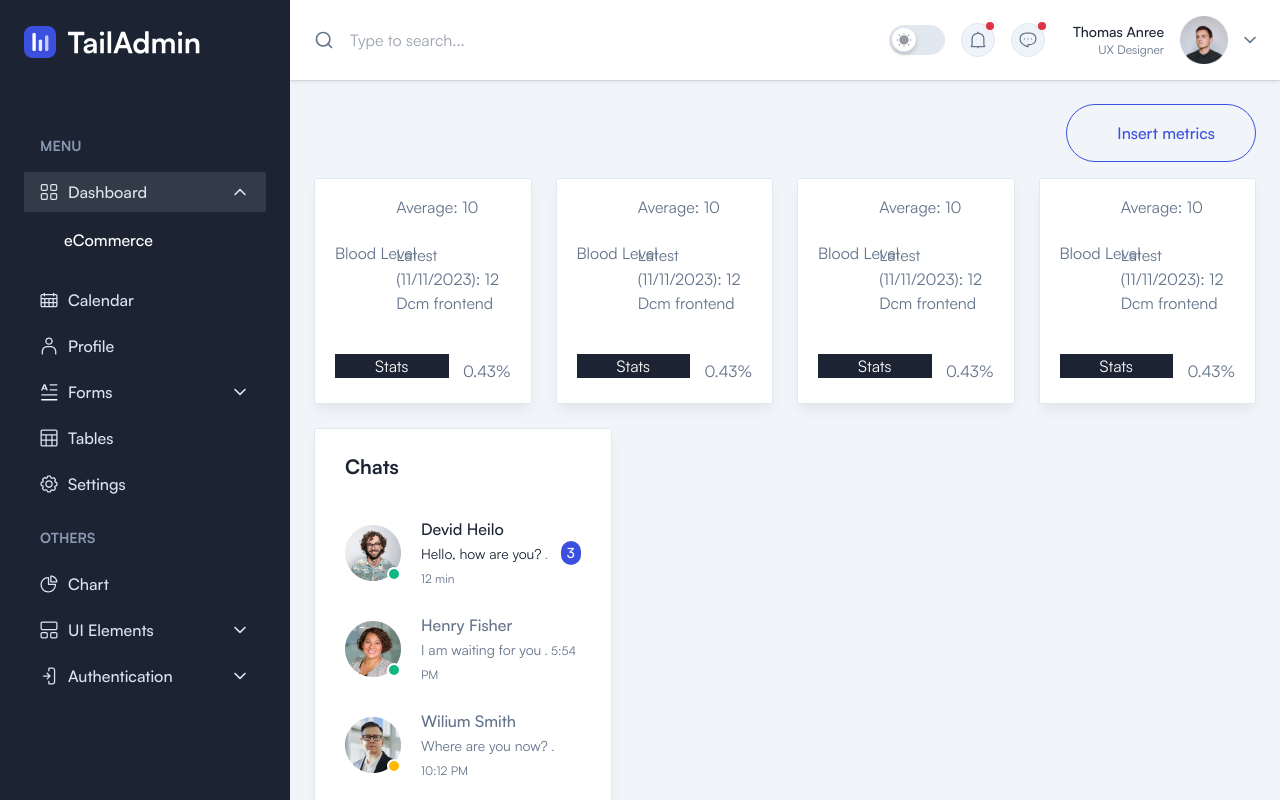
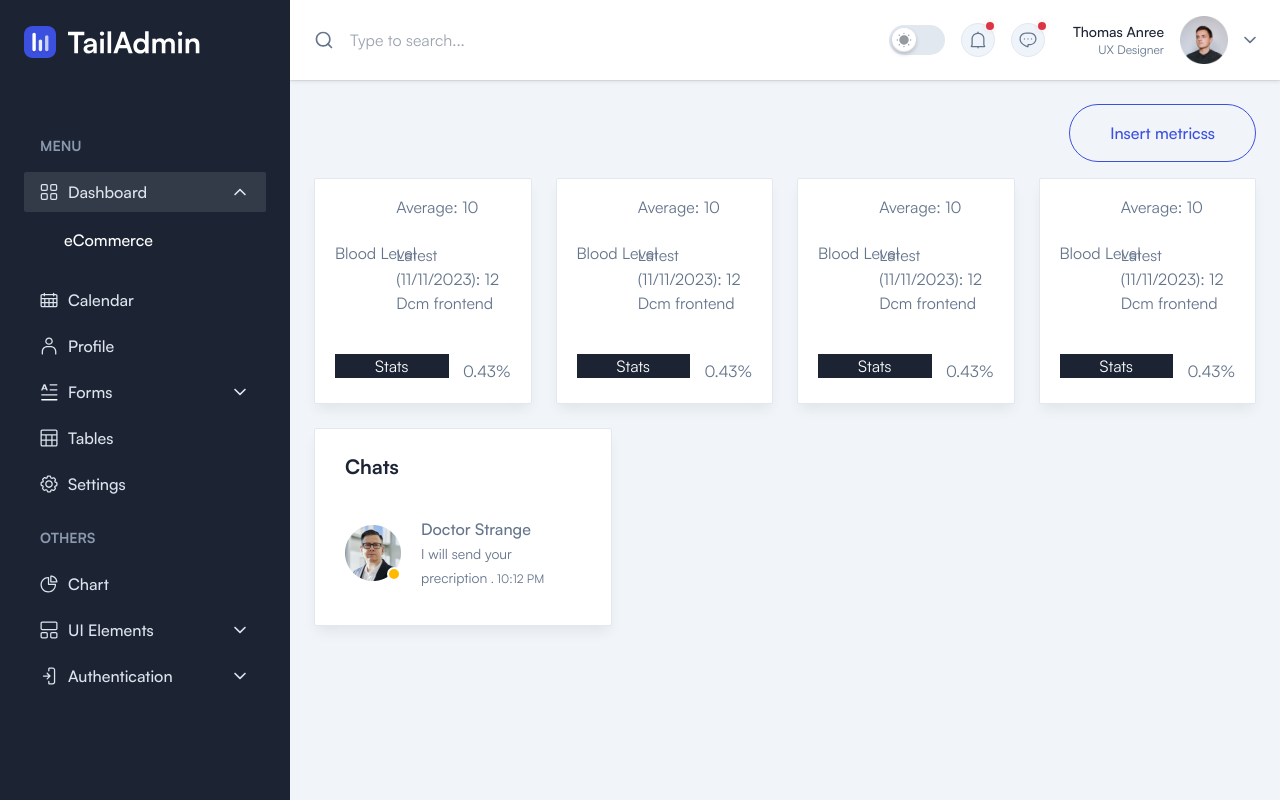
Before and after one commit to anhtumai/diabeater-patient-frontend, a React (Vite) app: page / in a window 1280 px wide. Built offline with nearby package versions, Linux system fonts and the light colour scheme.

Commit message:
Add Insert New Metrics Modal

```diff
--- a/package.json
+++ b/package.json
@@ -14,6 +14,7 @@
     "url": "https://tailadmin.com"
   },
   "dependencies": {
+    "@headlessui/react": "^1.7.17",
     "apexcharts": "^3.41.0",
     "headlessui": "^0.0.0",
     "jsvectormap": "^1.5.3",
--- a/src/components/ChatCard.tsx
+++ b/src/components/ChatCard.tsx
@@ -18,125 +18,16 @@
           className="flex items-center gap-5 py-3 px-7.5 hover:bg-gray-3 dark:hover:bg-meta-4"
         >
           <div className="relative h-14 w-14 rounded-full">
-            <img src={UserThree} alt="User" />
-            <span className="absolute right-0 bottom-0 h-3.5 w-3.5 rounded-full border-2 border-white bg-meta-3"></span>
-          </div>
-
-          <div className="flex flex-1 items-center justify-between">
-            <div>
-              <h5 className="font-medium text-black dark:text-white">
-                Devid Heilo
-              </h5>
-              <p>
-                <span className="text-sm text-black dark:text-white">
-                  Hello, how are you?
-                </span>
-                <span className="text-xs"> . 12 min</span>
-              </p>
-            </div>
-            <div className="flex h-6 w-6 items-center justify-center rounded-full bg-primary">
-              <span className="text-sm font-medium text-white">3</span>
-            </div>
-          </div>
-        </Link>
-        <Link
-          to="/"
-          className="flex items-center gap-5 py-3 px-7.5 hover:bg-gray-3 dark:hover:bg-meta-4"
-        >
-          <div className="relative h-14 w-14 rounded-full">
-            <img src={UserFour} alt="User" />
-            <span className="absolute right-0 bottom-0 h-3.5 w-3.5 rounded-full border-2 border-white bg-meta-3"></span>
-          </div>
-
-          <div className="flex flex-1 items-center justify-between">
-            <div>
-              <h5 className="font-medium">Henry Fisher</h5>
-              <p>
-                <span className="text-sm">I am waiting for you</span>
-                <span className="text-xs"> . 5:54 PM</span>
-              </p>
-            </div>
-          </div>
-        </Link>
-        <Link
-          to="/"
-          className="flex items-center gap-5 py-3 px-7.5 hover:bg-gray-3 dark:hover:bg-meta-4"
-        >
-          <div className="relative h-14 w-14 rounded-full">
             <img src={UserFive} alt="User" />
             <span className="absolute right-0 bottom-0 h-3.5 w-3.5 rounded-full border-2 border-white bg-meta-6"></span>
           </div>
 
           <div className="flex flex-1 items-center justify-between">
             <div>
-              <h5 className="font-medium">Wilium Smith</h5>
+              <h5 className="font-medium">Doctor Strange</h5>
               <p>
-                <span className="text-sm">Where are you now?</span>
+                <span className="text-sm">I will send your precription</span>
                 <span className="text-xs"> . 10:12 PM</span>
-              </p>
-            </div>
-          </div>
-        </Link>
-        <Link
-          to="/"
-          className="flex items-center gap-5 py-3 px-7.5 hover:bg-gray-3 dark:hover:bg-meta-4"
-        >
-          <div className="relative h-14 w-14 rounded-full">
-            <img src={UserOne} alt="User" />
-            <span className="absolute right-0 bottom-0 h-3.5 w-3.5 rounded-full border-2 border-white bg-meta-3"></span>
-          </div>
-
-          <div className="flex flex-1 items-center justify-between">
-            <div>
-              <h5 className="font-medium text-black dark:text-white">
-                Henry Deco
-              </h5>
-              <p>
-                <span className="text-sm text-black dark:text-white">
-                  Thank you so much!
-                </span>
-                <span className="text-xs"> . Sun</span>
-              </p>
-            </div>
-            <div className="flex h-6 w-6 items-center justify-center rounded-full bg-primary">
-              <span className="text-sm font-medium text-white">2</span>
-            </div>
-          </div>
-        </Link>
-        <Link
-          to="/"
-          className="flex items-center gap-5 py-3 px-7.5 hover:bg-gray-3 dark:hover:bg-meta-4"
-        >
-          <div className="relative h-14 w-14 rounded-full">
-            <img src={UserTwo} alt="User" />
-            <span className="absolute right-0 bottom-0 h-3.5 w-3.5 rounded-full border-2 border-white bg-meta-7"></span>
-          </div>
-
-          <div className="flex flex-1 items-center justify-between">
-            <div>
-              <h5 className="font-medium">Jubin Jack</h5>
-              <p>
-                <span className="text-sm">I really love that!</span>
-                <span className="text-xs"> . Oct 23</span>
-              </p>
-            </div>
-          </div>
-        </Link>
-        <Link
-          to="/"
-          className="flex items-center gap-5 py-3 px-7.5 hover:bg-gray-3 dark:hover:bg-meta-4"
-        >
-          <div className="relative h-14 w-14 rounded-full">
-            <img src={UserFive} alt="User" />
-            <span className="absolute right-0 bottom-0 h-3.5 w-3.5 rounded-full border-2 border-white bg-meta-6"></span>
-          </div>
-
-          <div className="flex flex-1 items-center justify-between">
-            <div>
-              <h5 className="font-medium">Wilium Smith</h5>
-              <p>
-                <span className="text-sm">Where are you now?</span>
-                <span className="text-xs"> . Sep 20</span>
               </p>
             </div>
           </div>
--- a/src/pages/Dashboard/ECommerce.tsx
+++ b/src/pages/Dashboard/ECommerce.tsx
@@ -1,27 +1,133 @@
+import { useState, Fragment } from 'react';
 import { Link } from 'react-router-dom';
 
+import { Dialog, Transition } from '@headlessui/react';
+
 import { MetricCard } from '../../components/CardOne';
-import CardFour from '../../components/CardFour.tsx';
-import CardOne from '../../components/CardOne.tsx';
-import CardThree from '../../components/CardThree.tsx';
-import CardTwo from '../../components/CardTwo.tsx';
-import ChartOne from '../../components/ChartOne.tsx';
-import ChartThree from '../../components/ChartThree.tsx';
-import ChartTwo from '../../components/ChartTwo.tsx';
 import ChatCard from '../../components/ChatCard.tsx';
-import MapOne from '../../components/MapOne.tsx';
-import TableOne from '../../components/TableOne.tsx';
-import ChartBMI from '../../components/ChartBMI';
 
-const InsertNewDataButton = () => {
+const InsertMetricModal: React.FC = () => {
+  const [isOpen, setIsOpen] = useState(false);
+
+  function closeModal() {
+    setIsOpen(false);
+  }
+
+  function openModal() {
+    setIsOpen(true);
+  }
+
   return (
-    <Link
-      to="#"
-      className="inline-flex ml-auto items-center justify-center gap-2.5 rounded-full border border-primary py-4 px-10 text-center font-medium text-primary hover:bg-opacity-90 lg:px-8 xl:px-10"
-    >
-      <span></span>
-      Insert metrics
-    </Link>
+    <>
+      <div
+        className="inline-flex ml-auto items-center justify-center gap-2.5 rounded-full border border-primary py-4 px-10 text-center font-medium text-primary hover:bg-opacity-90 lg:px-8 xl:px-10"
+        onClick={openModal}
+      >
+        Insert metricss
+      </div>
+
+      <Transition appear show={isOpen} as={Fragment}>
+        <Dialog as="div" className="relative z-10" onClose={closeModal}>
+          <Transition.Child
+            as={Fragment}
+            enter="ease-out duration-300"
+            enterFrom="opacity-0"
+            enterTo="opacity-100"
+            leave="ease-in duration-200"
+            leaveFrom="opacity-100"
+            leaveTo="opacity-0"
+          >
+            <div className="fixed inset-0 bg-black/25" />
+          </Transition.Child>
+
+          <div className="fixed inset-0 overflow-y-auto">
+            <div className="flex min-h-full items-center justify-center p-4 text-center">
+              <Transition.Child
+                as={Fragment}
+                enter="ease-out duration-300"
+                enterFrom="opacity-0 scale-95"
+                enterTo="opacity-100 scale-100"
+                leave="ease-in duration-200"
+                leaveFrom="opacity-100 scale-100"
+                leaveTo="opacity-0 scale-95"
+              >
+                <Dialog.Panel className="w-full max-w-md transform overflow-hidden text-left align-middle shadow-xl trannsition-all rounded-sm border border-stroke bg-white shadow-default dark:border-strokedark dark:bg-boxdark">
+                  <Dialog.Title
+                    as="h3"
+                    className="text-lg font-medium leading-6 text-gray-900"
+                  >
+                    Insert metrics
+                  </Dialog.Title>
+                  <div className="mt-2">
+                    <form action="#">
+                      <div className="rounded-sm border border-stroke bg-white shadow-default dark:border-strokedark dark:bg-boxdark">
+                        <div className="flex flex-col gap-5.5 p-6.5">
+                          <div>
+                            <label className="mb-3 block text-black dark:text-white">
+                              Glucose Level (mg/dL)
+                            </label>
+                            <input
+                              type="number"
+                              step={0.01}
+                              placeholder="Glucose Level"
+                              className="w-full rounded-lg border-[1.5px] border-stroke bg-transparent py-3 px-5 font-medium outline-none transition focus:border-primary active:border-primary disabled:cursor-default disabled:bg-whiter dark:border-form-strokedark dark:bg-form-input dark:focus:border-primary"
+                            />
+                          </div>
+                          <div>
+                            <label className="mb-3 block text-black dark:text-white">
+                              A1C level (mg/dL)
+                            </label>
+                            <input
+                              type="number"
+                              step={0.01}
+                              placeholder="A1C level"
+                              className="w-full rounded-lg border-[1.5px] border-stroke bg-transparent py-3 px-5 font-medium outline-none transition focus:border-primary active:border-primary disabled:cursor-default disabled:bg-whiter dark:border-form-strokedark dark:bg-form-input dark:focus:border-primary"
+                            />
+                          </div>
+
+                          <div>
+                            <label className="mb-3 block text-black dark:text-white">
+                              Weight (kg)
+                            </label>
+                            <input
+                              type="number"
+                              placeholder="Weight"
+                              className="w-full rounded-lg border-[1.5px] border-stroke bg-transparent py-3 px-5 font-medium outline-none transition focus:border-primary active:border-primary disabled:cursor-default disabled:bg-whiter dark:border-form-strokedark dark:bg-form-input dark:focus:border-primary"
+                            />
+                          </div>
+
+                          <div>
+                            <label className="mb-3 block text-black dark:text-white">
+                              Height (m)
+                            </label>
+                            <input
+                              type="number"
+                              step={0.01}
+                              placeholder="Height"
+                              className="w-full rounded-lg border-[1.5px] border-stroke bg-transparent py-3 px-5 font-medium outline-none transition focus:border-primary active:border-primary disabled:cursor-default disabled:bg-whiter dark:border-form-strokedark dark:bg-form-input dark:focus:border-primary"
+                            />
+                          </div>
+                        </div>
+                      </div>
+                    </form>
+                  </div>
+
+                  <div className="mt-4">
+                    <button
+                      type="button"
+                      className="inline-flex justify-center rounded-md border border-transparent bg-blue-100 px-4 py-2 text-sm font-medium text-blue-900 hover:bg-blue-200 focus:outline-none focus-visible:ring-2 focus-visible:ring-blue-500 focus-visible:ring-offset-2"
+                      onClick={closeModal}
+                    >
+                      Submit
+                    </button>
+                  </div>
+                </Dialog.Panel>
+              </Transition.Child>
+            </div>
+          </div>
+        </Dialog>
+      </Transition>
+    </>
   );
 };
 
@@ -42,7 +148,7 @@
   return (
     <>
       <div className="grid grid-cols w-full mb-4">
-        <InsertNewDataButton />
+        <InsertMetricModal />
       </div>
       <div className="grid grid-cols-1 gap-4 md:grid-cols-2 md:gap-6 xl:grid-cols-4 2xl:gap-7.5">
         <BloodLevelCard />
@@ -66,3 +172,5 @@
 //  <TableOne />
 //</div>;
 export default ECommerce;
+
+//                   className="w-full max-w-md transform overflow-hidden rounded-2xl bg-white p-6 text-left align-middle shadow-xl transition-all"
```
Also changed, not shown: 1 other file (tests, documents, lock files or other folders).
